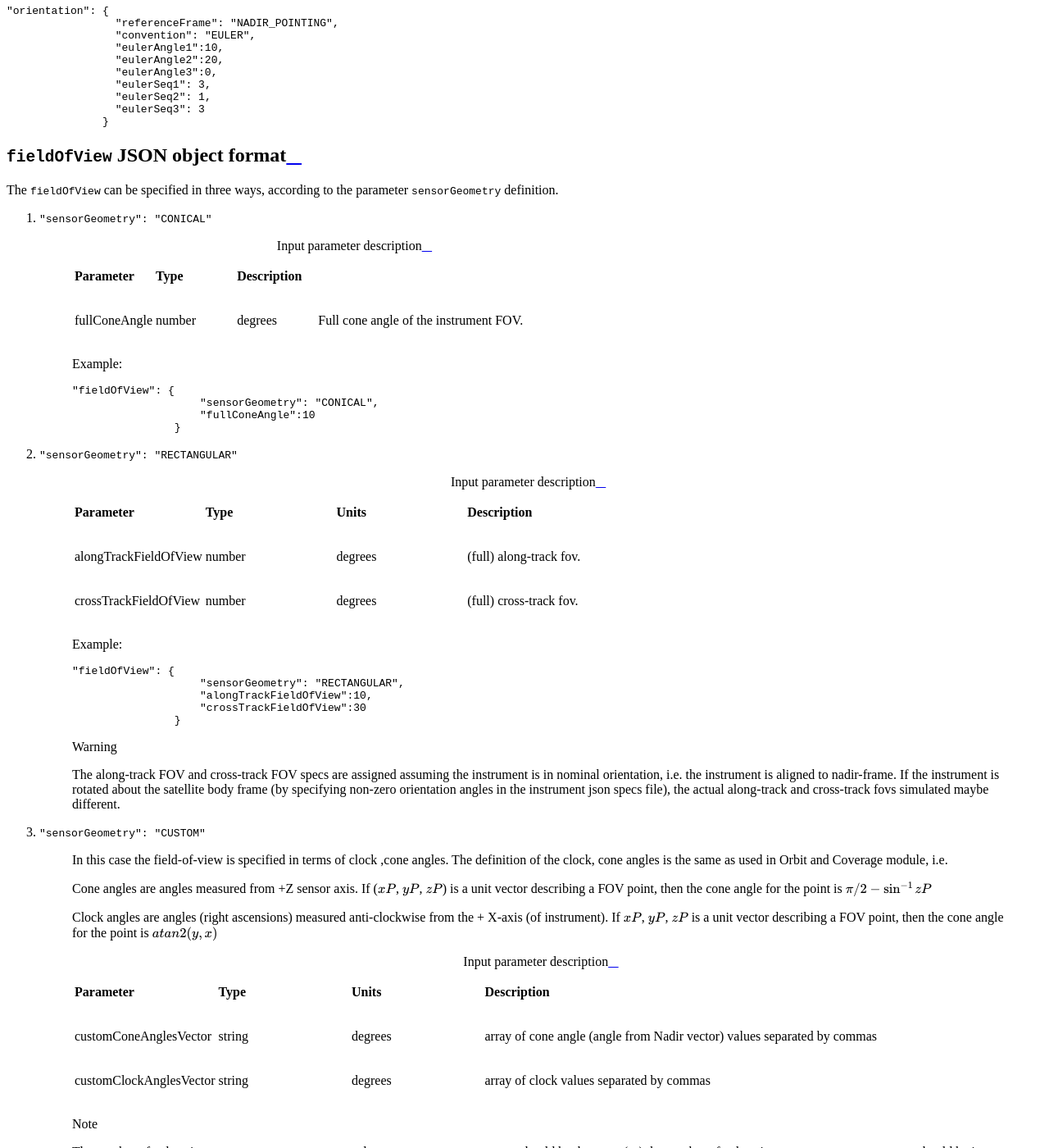
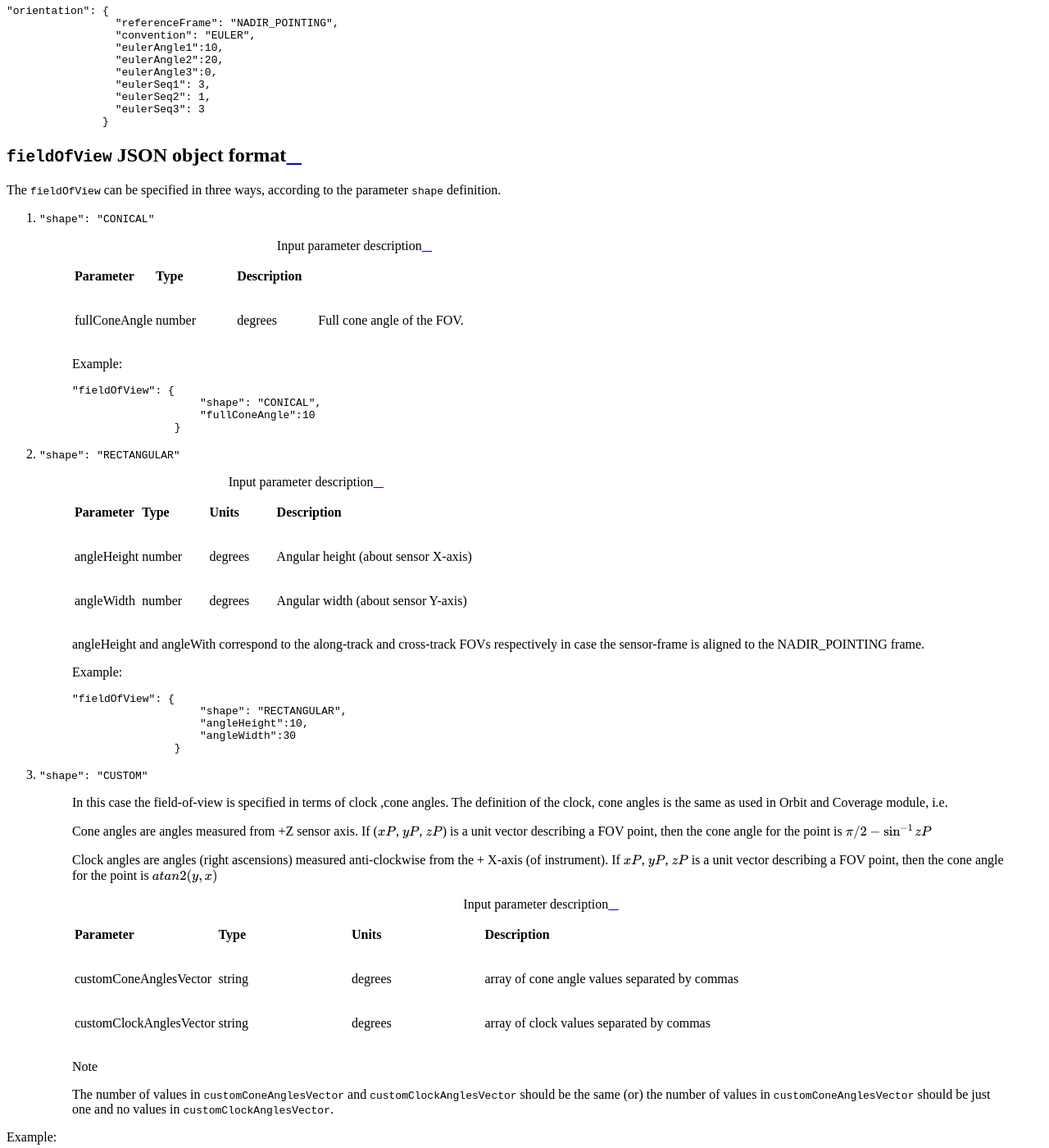
Before and after one commit to EarthObservationSimulator/instrupy, a Sphinx documentation site: the page built from docs/common_json_objects.rst, in a window 1280 px wide and 1400 px high, scrolled down 3646 px. Shown: the whole window at 82% size. Built offline with Sphinx 7.4.7 and the Read the Docs theme 2.0.0, drawn with Linux system fonts in a browser that asks for light colours; some of the changed text lies outside the part shown.

Commit message:
wip: revising FIeldOfView object

```diff
--- a/docs/common_json_objects.rst
+++ b/docs/common_json_objects.rst
@@ -192,49 +192,48 @@ Example:
 
 :code:`fieldOfView` JSON object format
 ========================================
-The :code:`fieldOfView` can be specified in three ways, according to the parameter :code:`sensorGeometry` definition.
+The :code:`fieldOfView` can be specified in three ways, according to the parameter :code:`shape` definition.
 
-1. :code:`"sensorGeometry": "CONICAL"`
+1. :code:`"shape": "CONICAL"`
 
     .. csv-table:: Input parameter description
         :header: Parameter, Type,Description
         :widths: 10,10,10,40
 
-        fullConeAngle, number, degrees, Full cone angle of the instrument FOV.
+        fullConeAngle, number, degrees, Full cone angle of the FOV.
 
     Example:
 
     .. code-block:: python
 
                 "fieldOfView": {
-                                    "sensorGeometry": "CONICAL",
+                                    "shape": "CONICAL",
                                     "fullConeAngle":10
                                 }
 
-2. :code:`"sensorGeometry": "RECTANGULAR"`
+2. :code:`"shape": "RECTANGULAR"`
 
     .. csv-table:: Input parameter description
         :header: Parameter, Type, Units, Description
         :widths: 10,10,10,40
 
-        alongTrackFieldOfView, number, degrees, (full) along-track fov.
-        crossTrackFieldOfView, number, degrees, (full) cross-track fov.
+        angleHeight, number, degrees, Angular height (about sensor X-axis)
+        angleWidth, number, degrees, Angular width (about sensor Y-axis)
+
+    angleHeight and angleWith correspond to the along-track and cross-track FOVs respectively in case the sensor-frame is
+    aligned to the NADIR_POINTING frame.
 
     Example:
 
     .. code-block:: python
 
                 "fieldOfView": {
-                                    "sensorGeometry": "RECTANGULAR",
-                                    "alongTrackFieldOfView":10,
-                                    "crossTrackFieldOfView":30
+                                    "shape": "RECTANGULAR",
+                                    "angleHeight":10,
+                                    "angleWidth":30
                                 }
 
-    .. warning:: The along-track FOV and cross-track FOV specs are assigned assuming the instrument is in nominal orientation, i.e. the instrument is aligned to nadir-frame.
-                 If the instrument is rotated about the satellite body frame (by specifying non-zero orientation angles in the instrument json specs file), the actual along-track
-                 and cross-track fovs simulated maybe different.
-
-3. :code:`"sensorGeometry": "CUSTOM"`
+3. :code:`"shape": "CUSTOM"`
 
     In this case the field-of-view is specified in terms of clock ,cone angles. The definition of the clock, cone angles is the
     same as used in Orbit and Coverage module, i.e.
@@ -249,7 +248,7 @@ The :code:`fieldOfView` can be specified in three ways, according to the paramet
         :header: Parameter, Type, Units, Description
         :widths: 10,10,10,40
 
-        customConeAnglesVector, string, degrees, array of cone angle (angle from Nadir vector) values separated by commas
+        customConeAnglesVector, string, degrees, array of cone angle values separated by commas
         customClockAnglesVector, string, degrees, array of clock values separated by commas
 
     .. note:: The number of values in :code:`customConeAnglesVector` and :code:`customClockAnglesVector` should be the same (or) the number of
@@ -261,7 +260,7 @@ Example:
 .. code-block:: python
 
                "fieldOfView": {
-                                "sensorGeometry": "CUSTOM",
+                                "shape": "CUSTOM",
                                 "customConeAnglesVector": [10,10,10,10],
                                 "customClockAnglesVector": [30, 120, 180, 280]
                               }
```
Also changed, not shown: docs/miscellaneous.rst (+15 -0 lines), docs/cone_clock_angle.png (added), docs/figures.svg, 1 other file.
